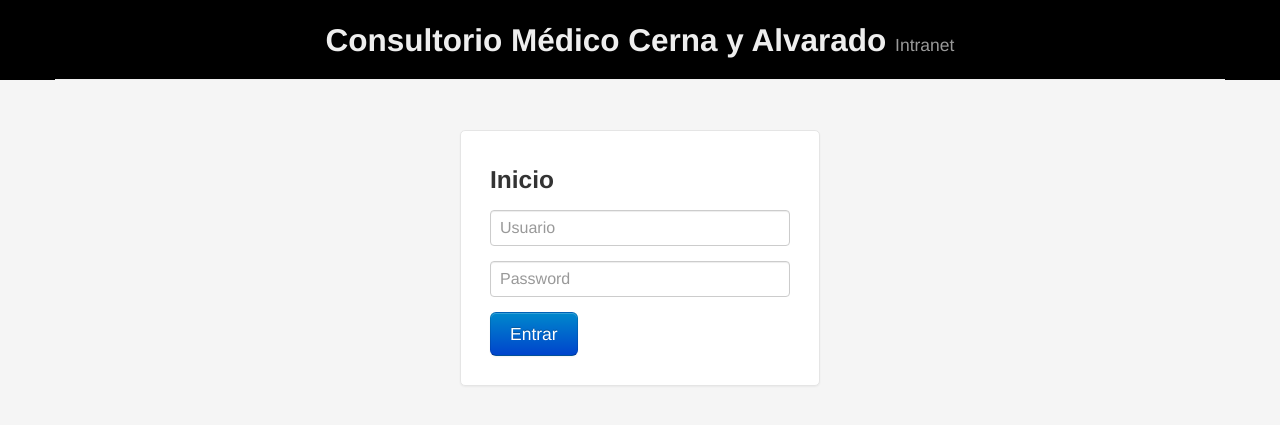
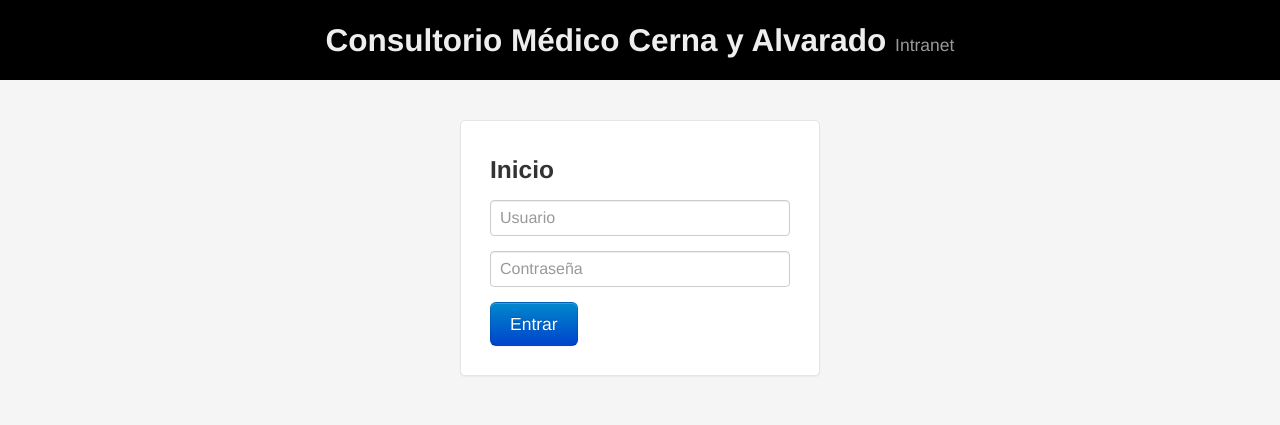
Before and after one commit to G3rcar/Consultorio, a PHP site: page /login.php in a window 1280 px wide. Shown: the top 425 px of the page. Run offline with PHP 8.4, Linux system fonts and the light colour scheme.

Commit message:
Cambios en el login para hacerlo más estándar en el uso de etiquetas HTML normales

```diff
--- a/login.php
+++ b/login.php
@@ -41,9 +41,14 @@
 			}
 
 			.encabezado{
+				position:fixed;
 				text-align: center;
 				z-index: 100;
 				color:#EEEEEE;
+				background: #000;
+				margin-top: 0;
+				width: 100%;
+				padding-top: 20px;
 			}
 
 			.back_black{
@@ -55,6 +60,9 @@
 				z-index: -1;
 			}
 
+			.page-header{ border-bottom: 1px solid transparent; }
+			.page-header h2{ margin-top: 0 !important; }
+
 
 		</style>
 		<link href="res/css/bootstrap/css/bootstrap-responsive.css" rel="stylesheet">
@@ -65,18 +73,23 @@
 
 	<body>
 
-    <div class="container">
+		<div class="">
 
 			<div class="page-header encabezado">
 					<h2>Consultorio M&eacute;dico Cerna y Alvarado <small>Intranet</small></h2>
 			</div>
 
 			<br />
+			<br />
+			<br />
+			<br />
+			<br />
+			<br />
 
 			<form class="form-signin" action="javascript:login();void(0);">
 				<h3 class="form-signin-heading">Inicio</h3>
 				<input id="user" type="text" class="input-block-level" placeholder="Usuario">
-        <input id="password" type="password" class="input-block-level" placeholder="Password">
+				<input id="password" type="password" class="input-block-level" placeholder="Contrase&ntilde;a">
 
 				<button id="loginButton" class="btn btn-large btn-primary" type="submit">Entrar</button>
 
@@ -85,7 +98,7 @@
 			</form>
 
 		</div>
-    <div class="back_black"> &nbsp; </div>
+		<!--<div class="back_black"> &nbsp; </div>-->
 
 		<!-- javascript
 		================================================== -->
```
Lines whose indentation alone changed are shown as unchanged.
